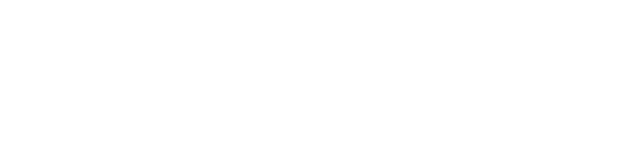
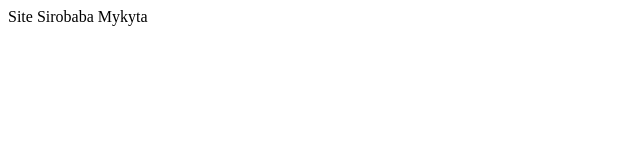
Before and after one commit to MykytaSirobaba/commonsite, a plain HTML site: page commonsite/index.html in a window 1280 px wide. Shown: the whole page, without its empty margins (0-640 px from the left). Drawn offline with Linux system fonts and the light colour scheme.

Commit message:
Update index.html

```diff
--- a/commonsite/index.html
+++ b/commonsite/index.html
@@ -5,6 +5,6 @@
     <title>Sirobaba Mykyta</title>
 </head>
 <body>
-
+Site Sirobaba Mykyta
 </body>
 </html>
```
